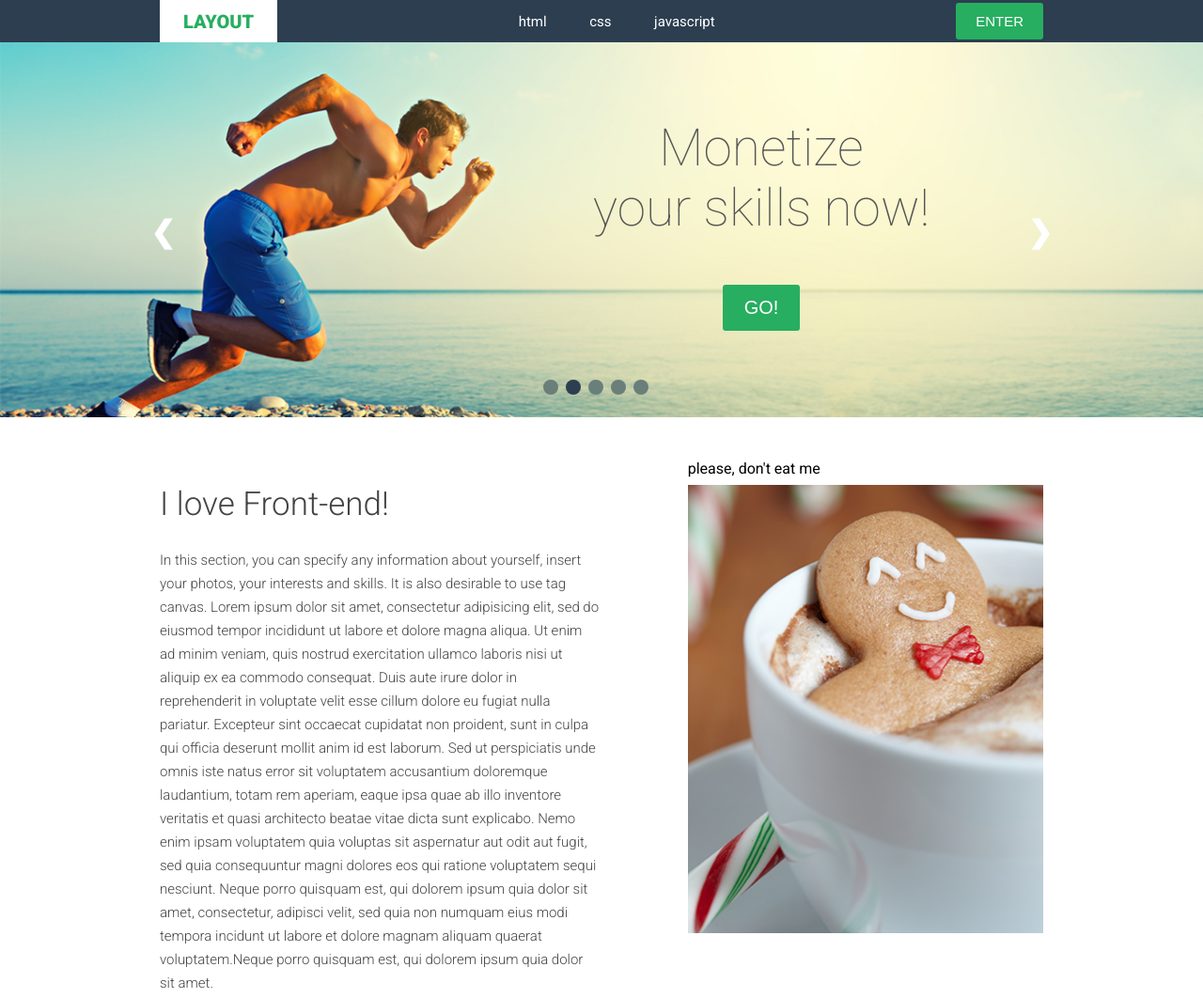
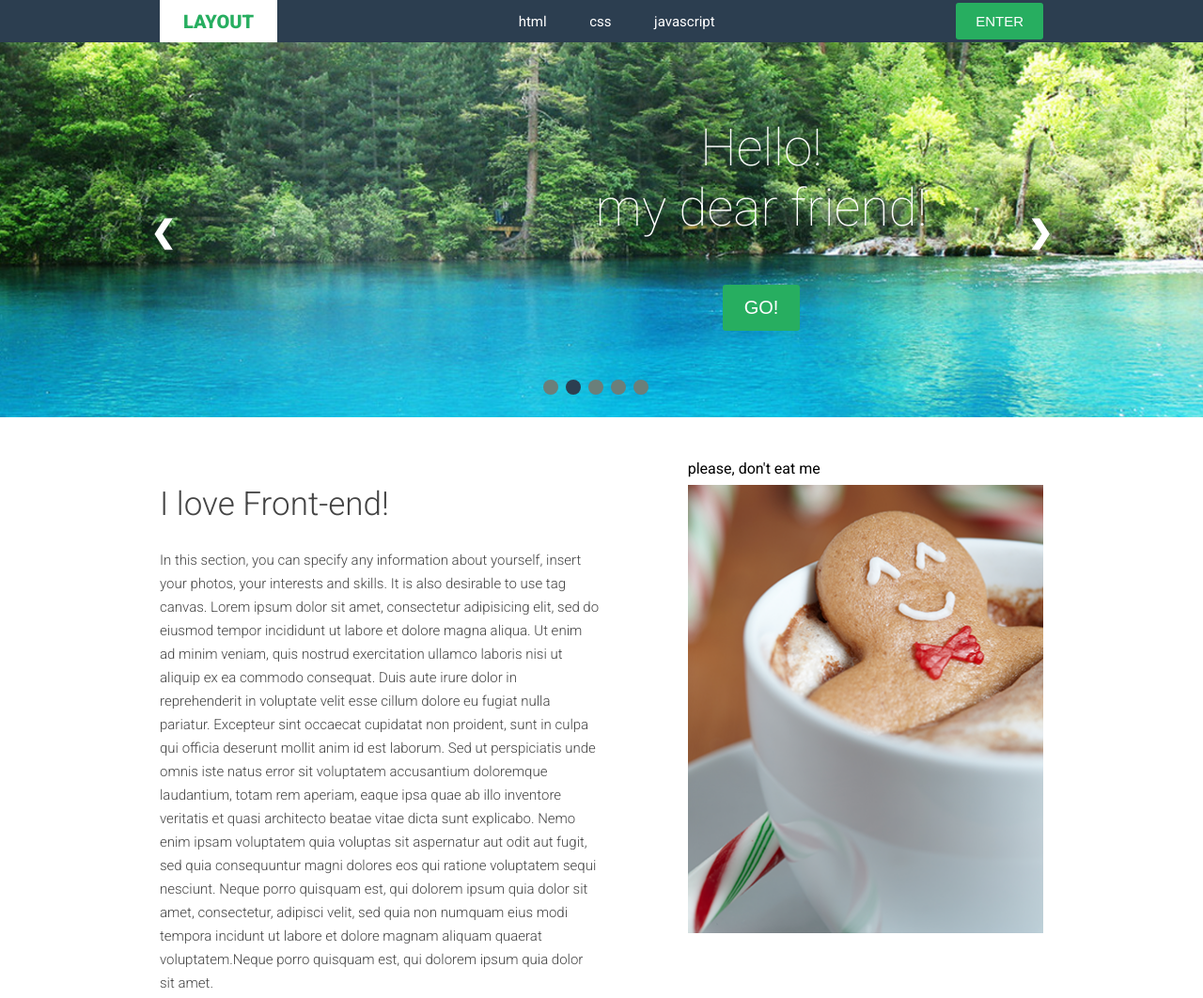
Before and after one commit to SvitlanaTsupryk-jul18/MGID, a website: page index.html in a window 1280 px wide. Shown: the top 1062 px of the page at 94% size. Drawn offline with nearby package versions, Linux system fonts and the light colour scheme.

Commit message:
add images

```diff
--- a/index.html
+++ b/index.html
@@ -57,38 +57,38 @@
             <div class="mySlides">
                 <img src="images/banner.png">
                 <div class="text">
-                    <h2>Monetize<br> your skills now!</h2>
+                    <h2>Develop<br> your skills now!</h2>
                     <button class="button" form="">GO!</button>
                 </div>
             </div>
             <div class="mySlides">
-                <img src="images/banner.png">
+                <img src="images/water.jpg">
                 <div class="text">
-                    <h2>Monetize<br> your skills now!</h2>
+                    <h2 class="white">Hello!<br> my dear friend!</h2>
                     <button class="button" form="">GO!</button>
                 </div>
             </div>
 
             <div class="mySlides">
-                <img src="images/banner.png">
+                <img src="images/summersaver_30.jpg">
                 <div class="text">
-                    <h2>Monetize<br> your skills now!</h2>
+                    <h2 class="white">Live<br> your life now!</h2>
                     <button class="button" form="">GO!</button>
                 </div>
             </div>
 
             <div class="mySlides">
-                <img src="images/banner.png">
+                <img src="images/willidge.jpeg">
                 <div class="text">
-                    <h2>Monetize<br> your skills now!</h2>
+                    <h2 class="white">Love<br> your life now!</h2>
                     <button class="button" form="">GO!</button>
                 </div>
             </div>
 
             <div class="mySlides">
-                <img src="images/banner.png">
+                <img src="images/water.jpg">
                 <div class="text">
-                    <h2>Monetize<br> your skills now!</h2>
+                    <h2 class="white">Good luck<br> my dear friend!</h2>
                     <button class="button" form="">GO!</button>
                 </div>
             </div>
```
